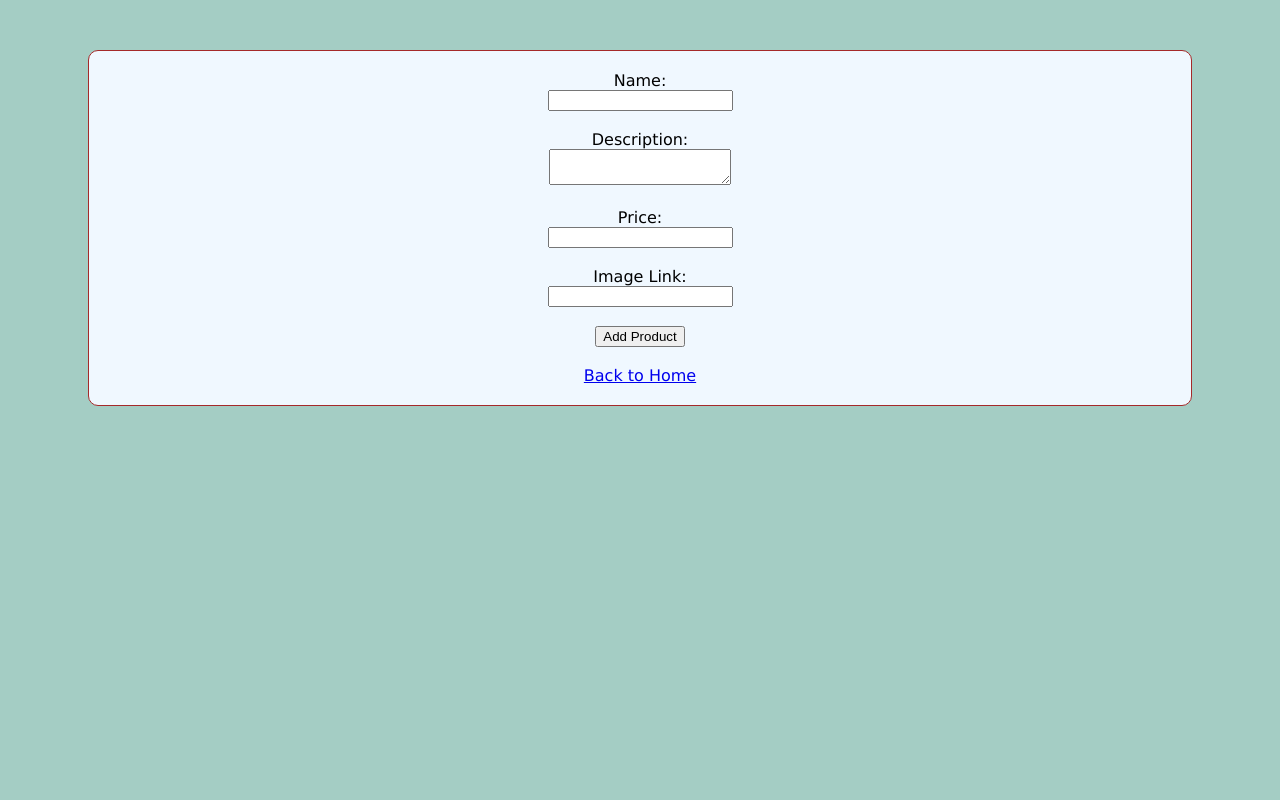
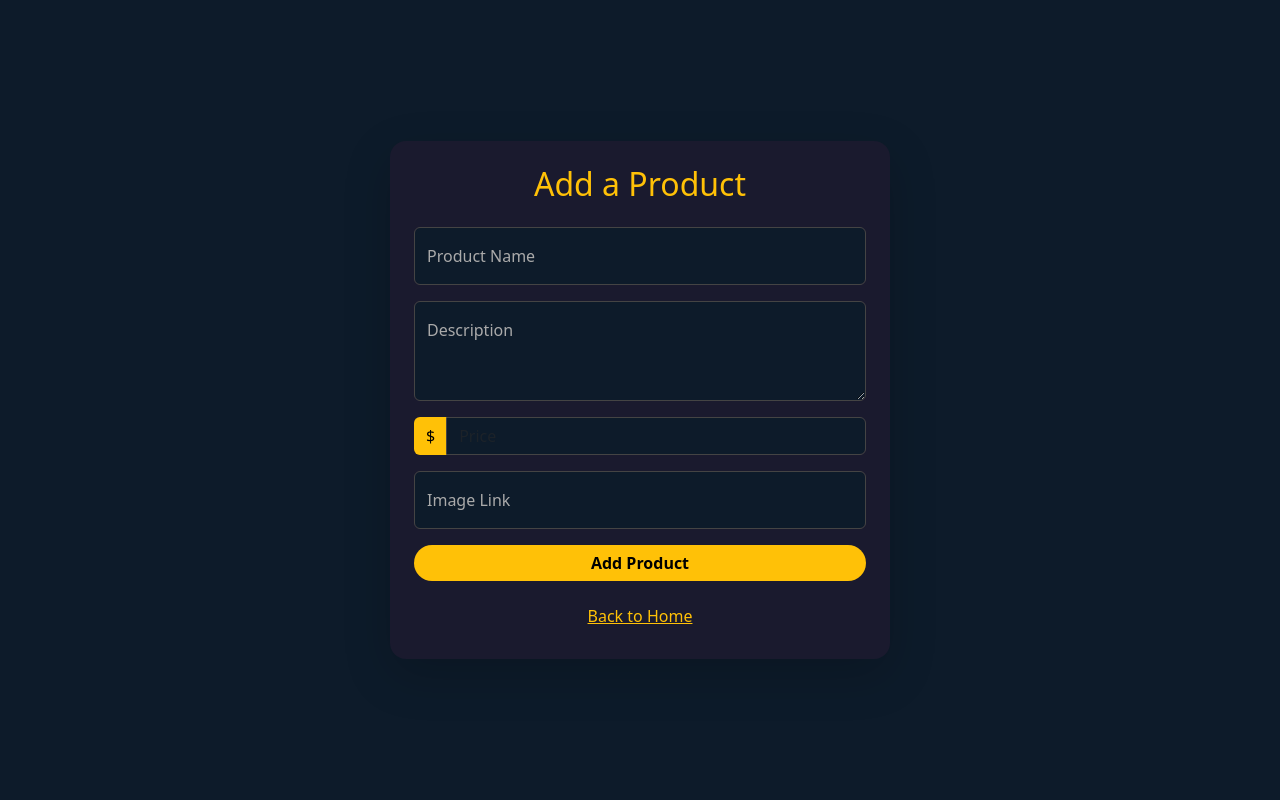
Before and after one commit to yousifae8/Auction-Website, a Flask app: page /add in a window 1280 px wide. Run offline with Flask 3, Linux system fonts and the light colour scheme.

Commit message:
added bootstrap to the html code and a default image if the link of the photo is not found so that photo will be replaced on behalf, set the JavaScript code in a separate file whish is /static/script.js.

```diff
--- a/Products/products.json
+++ b/Products/products.json
@@ -4,23 +4,72 @@
         "name": "camera",
         "description": "an old camera in perfect working condition.",
         "price": 50,
-        "high": 900.3,
-        "link": "https://images.pexels.com/photos/34649617/pexels-photo-34649617.jpeg"
+        "high": 1000.0,
+        "link": "https://images.pexels.com/photos/34649617/pexels-photo-34649617.jpeg",
+        "last_bid_time": "2025-11-16 16:18:12"
     },
     {
         "id": 2,
         "name": "Painting - Sunset View",
         "description": "A handmade painting by a local artist.",
         "price": 80,
-        "high": 83.0,
-        "link": "https://images.pexels.com/photos/2253900/pexels-photo-2253900.jpeg"
+        "high": 84.0,
+        "link": "https://images.pexels.com/photos/2253900/pexels-photo-2253900.jpeg",
+        "last_bid_time": "2025-11-15 16:49:47"
     },
     {
         "id": 3,
         "name": "chess",
         "description": "a classic chess with its board",
         "price": 100.0,
+        "high": 12.0,
+        "link": "https://images.pexels.com/photos/4973821/pexels-photo-4973821.jpeg",
+        "last_bid_time": "2025-11-16 13:03:17"
+    },
+    {
+        "id": 4,
+        "name": "Iphone X",
+        "description": "Silver Iphone X With Airpods",
+        "price": 700.0,
+        "high": 700.0,
+        "link": "https://images.pexels.com/photos/788946/pexels-photo-788946.jpeg",
+        "created_at": "2025-11-16 14:10:43"
+    },
+    {
+        "id": 5,
+        "name": "Mac",
+        "description": "Minimalist Workspace with Apple Laptop and Keyboard",
+        "price": 1500.0,
+        "high": 1500.0,
+        "link": "https://images.pexels.com/photos/34703569/pexels-photo-34703569.jpeg",
+        "created_at": "2025-11-16 14:13:34"
+    },
+    {
+        "id": 6,
+        "name": "Watch",
+        "description": "Round Michael Kors Chronograph Watch",
+        "price": 100.0,
         "high": 100.0,
-        "link": "https://images.pexels.com/photos/4973821/pexels-photo-4973821.jpeg"
+        "link": "https://images.pexels.com/photos/2783873/pexels-photo-2783873.jpeg",
+        "created_at": "2025-11-16 14:18:42"
+    },
+    {
+        "id": 7,
+        "name": "wax candles",
+        "description": "Handmade Soy Wax Candles",
+        "price": 200.0,
+        "high": 200.0,
+        "link": "https://image2url.com/images/1763300078996-41adf4ea-8d82-4f77-bda5-97ab12fa2ec5.jpg",
+        "created_at": "2025-11-16 15:37:31"
+    },
+    {
+        "id": 8,
+        "name": "ay kalam",
+        "description": "no description",
+        "price": 10.0,
+        "high": 11.0,
+        "link": "www ",
+        "created_at": "2025-11-16 15:38:57",
+        "last_bid_time": "2025-11-16 16:10:22"
     }
 ]
--- a/Templates/add.html
+++ b/Templates/add.html
@@ -1,36 +1,103 @@
 <!DOCTYPE html>
 <html lang="en">
 <head>
-    <meta charset="UTF-8">
-    <meta name="viewport" content="width=device-width, initial-scale=1.0">
-    <title>ADD A PRODUCT</title>
-    <link rel="stylesheet" href="../static/styles.css">
+  <meta charset="UTF-8">
+  <meta name="viewport" content="width=device-width, initial-scale=1.0">
+  <title>Add a Product</title>
 
+  <link href="https://cdn.jsdelivr.net/npm/bootstrap@5.3.2/dist/css/bootstrap.min.css" rel="stylesheet">
+  <style>
+    body {
+      background-color: #0d1b2a;
+      color: #f8f9fa;
+    }
+    .card {
+      background-color: #1a1a2e;
+      border: none;
+      color: #f8f9fa;
+    }
+    h2 {
+      color: #ffc107;
+    }
+    .form-floating label {
+      color: #aaa;
+    }
+    .form-control {
+      background-color: #0d1b2a;
+      border: 1px solid #444;
+      color: #f8f9fa;
+    }
+    .form-control:focus {
+      border-color: #ffc107;
+      box-shadow: 0 0 0 0.2rem rgba(255,193,7,.25);
+    }
+    .input-group-text {
+      background-color: #ffc107;
+      color: #000;
+      border: none;
+    }
+    .btn-success {
+      background-color: #ffc107;
+      border: none;
+      color: #000;
+      font-weight: bold;
+    }
+    .btn-success:hover {
+      background-color: #e0a800;
+    }
+    .btn-link {
+      color: #ffc107;
+    }
+    .btn-link:hover {
+      color: #e0a800;
+    }
+  </style>
 </head>
 <body>
-    <div class="add-product-form">
-    {% if error %}
-        <p style="color: red;">{{ error }}</p>
-    {% endif %}
 
-    <form method="POST">
-        <label for="name">Name:</label><br>
-        <input type="text" name="name" id="name" required><br><br>
+  <div class="container d-flex justify-content-center align-items-center min-vh-100">
+    <div class="card shadow-lg p-4 rounded-4" style="max-width: 500px; width: 100%;">
+      <h2 class="text-center mb-4">Add a Product</h2>
 
-        <label for="description">Description:</label><br>
-        <textarea name="description" id="description" required></textarea><br><br>
+      {% if error %}
+        <div class="alert alert-danger text-center">{{ error }}</div>
+      {% endif %}
 
-        <label for="price">Price:</label><br>
-        <input type="text" name="price" id="price" required><br><br>
+      <form method="POST" class="needs-validation" novalidate>
 
-        <label for="link">Image Link:</label><br>
-        <input type="text" name="link" id="link" required><br><br>
 
-        <button type="submit">Add Product</button>
-    </form>
+        <div class="form-floating mb-3">
+          <input type="text" name="name" id="name" class="form-control" placeholder="Product Name" required>
+          <label for="name">Product Name</label>
+        </div>
 
-    <br>
-    <a href="{{ url_for('home') }}">Back to Home</a>
+
+        <div class="form-floating mb-3">
+          <textarea name="description" id="description" class="form-control" placeholder="Description" style="height: 100px" required></textarea>
+          <label for="description">Description</label>
+        </div>
+
+
+        <div class="input-group mb-3">
+          <span class="input-group-text">$</span>
+          <input type="text" name="price" id="price" class="form-control" placeholder="Price" required>
+        </div>
+
+
+        <div class="form-floating mb-3">
+          <input type="url" name="link" id="link" class="form-control" placeholder="https://example.com/image.jpg" required>
+          <label for="link">Image Link</label>
+        </div>
+
+
+        <button type="submit" class="btn btn-success w-100 rounded-pill">Add Product</button>
+      </form>
+
+      <a href="{{ url_for('home') }}" class="btn btn-link mt-3 w-100">Back to Home</a>
     </div>
+  </div>
+
+
+  <script src="https://cdn.jsdelivr.net/npm/bootstrap@5.3.2/dist/js/bootstrap.bundle.min.js"></script>
 </body>
 </html>
--- a/app.py
+++ b/app.py
@@ -1,10 +1,13 @@
 from flask import Flask, render_template, request,redirect,url_for
+from datetime import datetime
 import json
+
+
 
 app = Flask(__name__)
 
 
-data = "Products/products.json"
+data = "products/products.json"
 
 class idCounter():
     """
@@ -68,6 +71,7 @@ def details(product_id):
 
             if bid > product["high"]:
                 product["high"] = bid
+                product["last_bid_time"] = datetime.now().strftime("%Y-%m-%d %H:%M:%S")
                 with open(data, "w") as file:
                     json.dump(products_list, file, indent=4)
             else:
@@ -91,7 +95,8 @@ def json_data(name,description,price,link):
         "description": description,
         "price": float(price),
         "high": float(price),
-        "link": link
+        "link": link,
+        "created_at": datetime.now().strftime("%Y-%m-%d %H:%M:%S")
     }
     return new_product
 
--- a/static/styles.css
+++ b/static/styles.css
@@ -1,54 +1,20 @@
-body{
-    text-align: center;
-    background-color: #a4cdc4;
-    font-family:Verdana, Geneva, Tahoma, sans-serif;
+body {
+  background-color: #0d1b2a;
+  color: #f8f9fa;
+  text-align: center;
+  font-family: 'Segoe UI', Tahoma, Geneva, Verdana, sans-serif;
+  margin: 0;
+  padding: 0;
 }
 
-.add-product-form{
-    border: 1px solid brown;
-    padding: 20px;
-    margin-left: 80px;
-    margin-right: 80px;
-    background-color: aliceblue;
-    border-radius: 10px;
-    margin-top: 50px;
-
-
+.not-found{
+  font-size: 50px;
+  font-weight: bold;
+  margin-bottom: 20px;
+  display: inline-block;
+  margin-top: 200px;
+  padding: 10px 20px;
+  background-color: #ffc107;
+  color: black;
+  border-radius: 25px;
 }
-img{
-    border-radius: 10px;
-}
-.items{
-    border-radius: 10px;
-    margin: 10px 100px;
-
-
-}
-.parent{
-    text-align: center;
-    display: flex;
-    justify-content: center;
-    flex-direction: column;
-}
-hr{
-    width: 100%;
-    height: 3px;
-    background-color: rgb(0, 255, 204);
-}
-p{
-    display: inline;
-}
-.not-found{
-
-    padding-top: 80px;
-    padding-bottom: 80px;
-    margin: 100px auto;
-    width: 600px;
-    border: 2px solid whitesmoke;
-    border-radius: 7px;
-    color: teal ;
-   font-family: Helvetica, Arial, sans-serif;
-   font-weight: bold;
-
-
-}
```
Also changed, not shown: Templates/index.html (+60 -19 lines), Templates/products.html (+70 -33 lines), static/script.js (+14 -0 lines), static/default.png (added).
